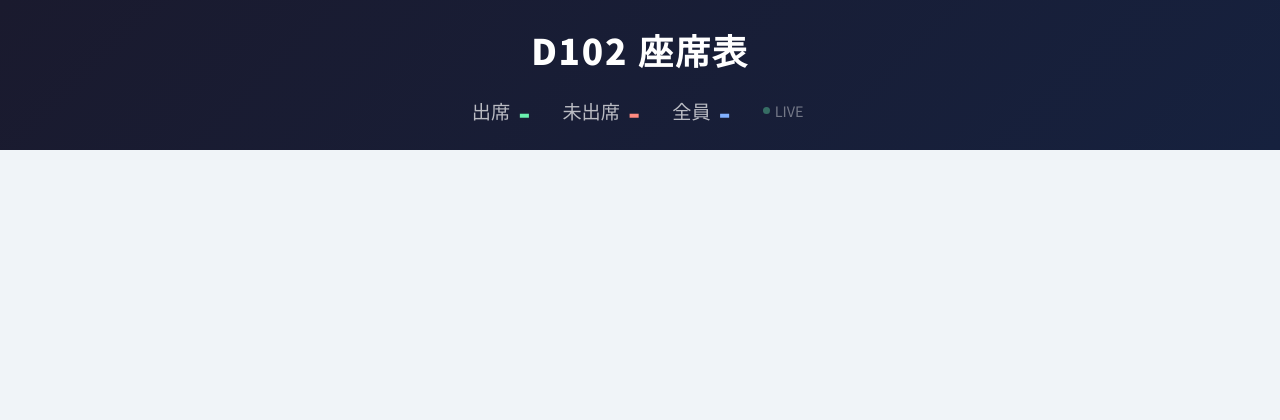
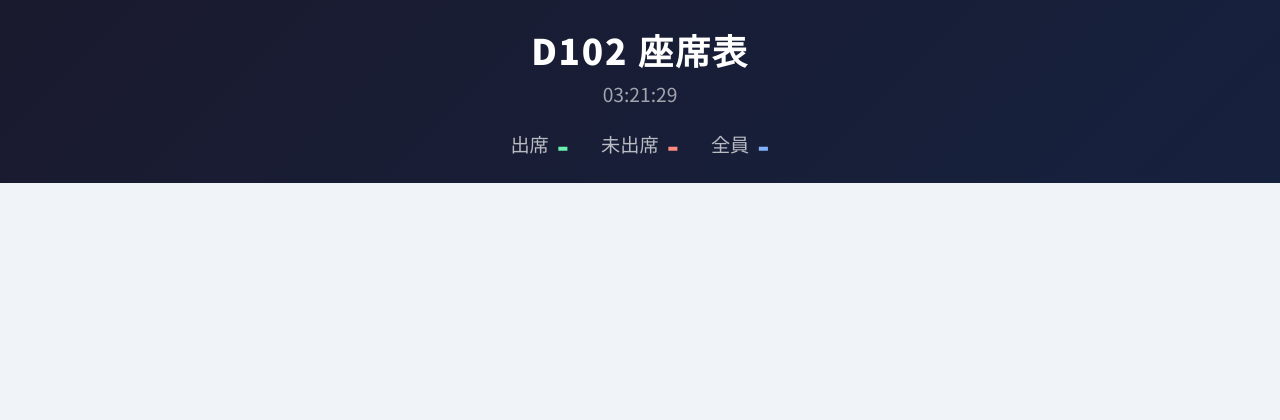
Before and after one commit to almcan/attendance, a Flask app: page / in a window 1280 px wide. Shown: the top 420 px of the page. Run offline with Flask 3, Linux system fonts and the light colour scheme; data that the repository does not hold is empty.

Commit message:
feat: Replace the live indicator with a real-time clock in the header.

```diff
--- a/attendance.py
+++ b/attendance.py
@@ -164,6 +164,10 @@ def attendance_mode():
         """カード接続時のコールバック。"""
         nonlocal students, status_map
 
+        # 毎回CSVから再読み込み（ブラウザ登録への対応）
+        students = load_students()
+        status_map = load_today_attendance(students)
+
         idm = tag.identifier.hex().upper()
         now_str = datetime.now().strftime("%H:%M:%S")
 
--- a/templates/index.html
+++ b/templates/index.html
@@ -80,33 +80,7 @@
             color: #82b1ff;
         }
 
-        .live-indicator {
-            display: flex;
-            align-items: center;
-            gap: 0.3rem;
-            font-size: 0.9rem;
-            color: rgba(255, 255, 255, 0.4);
-        }
 
-        .live-dot {
-            width: 7px;
-            height: 7px;
-            background: #69f0ae;
-            border-radius: 50%;
-            animation: pulse 2s infinite;
-        }
-
-        @keyframes pulse {
-
-            0%,
-            100% {
-                opacity: 1;
-            }
-
-            50% {
-                opacity: 0.3;
-            }
-        }
 
         /* ─── 教室レイアウト ─── */
         .classroom {
@@ -421,7 +395,7 @@
 <body>
     <div class="header">
         <h1>D102 座席表</h1>
-        <div class="subtitle" id="date"></div>
+        <div class="subtitle"><span id="date"></span> <span id="header-clock"></span></div>
         <div class="status-bar">
             <div class="stat present">
                 <span>出席</span>
@@ -434,11 +408,6 @@
             <div class="stat total">
                 <span>全員</span>
                 <span class="num" id="total-count">-</span>
-            </div>
-            <div class="live-indicator">
-                <span class="live-dot"></span>
-                <span>LIVE</span>
-                <span id="time"></span>
             </div>
         </div>
     </div>
@@ -511,7 +480,6 @@
 
         function renderLayout(data) {
             document.getElementById('date').textContent = data.date;
-            document.getElementById('time').textContent = data.time;
             document.getElementById('present-count').textContent = data.present;
             document.getElementById('total-count').textContent = data.total;
             document.getElementById('absent-count').textContent = data.total - data.present;
@@ -784,6 +752,17 @@
             };
         }
 
+        // ─── 時計 ───
+        function updateClock() {
+            const now = new Date();
+            const h = String(now.getHours()).padStart(2, '0');
+            const mi = String(now.getMinutes()).padStart(2, '0');
+            const s = String(now.getSeconds()).padStart(2, '0');
+            document.getElementById('header-clock').textContent = `${h}:${mi}:${s}`;
+        }
+        updateClock();
+        setInterval(updateClock, 1000);
+
         connectSSE();
     </script>
 </body>
```
